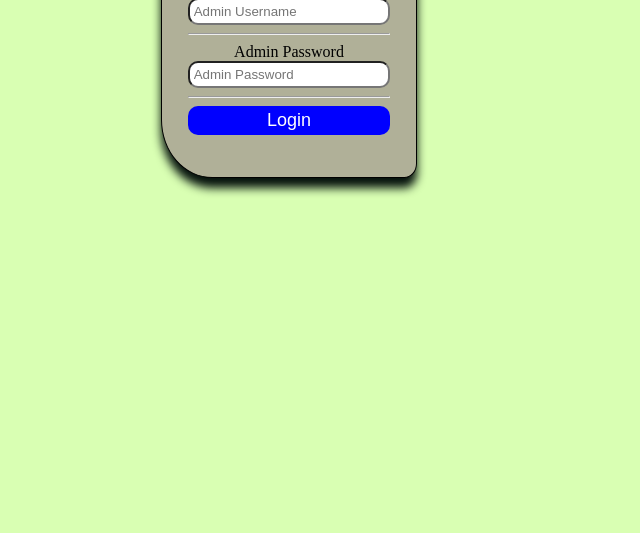
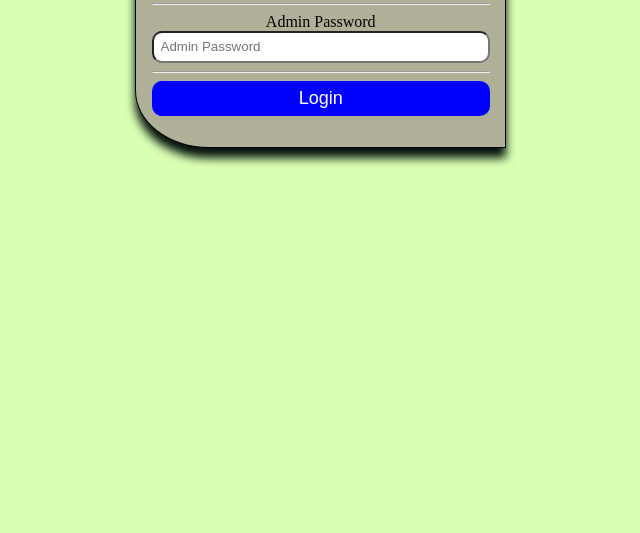
Before and after one commit to moossaer/admin_dashboard, a plain HTML site: page admin_login.html in a window 1280 px wide. Shown: the part 267-800 px from the top of the page, without its empty margins (351-991 px from the left). Drawn offline with Linux system fonts and the light colour scheme.

Commit message:
Add files via upload

```diff
--- a/admin_login.css
+++ b/admin_login.css
@@ -1,13 +1,14 @@
 body {
-    margin: 12% 40%;
+    margin: 10% 38%;
     text-align: center;
     background: #d9ffb3;
 }
 #main-container {
     border: 1px solid black;
-    padding: 10%;
+    padding: 5%;
+    width: 110%;
     background: #b0b098;
-    border-radius: 5% 20%;
+    border-radius: 0% 20%;
     box-shadow: 0px 10px 10px 0 rgba(6, 19, 13);
 }
 input, button {
--- a/apply.css
+++ b/apply.css
@@ -1,12 +1,13 @@
 body {
-    margin: 7% 40%;
+    margin: 7% 38%;
     text-align: center;
     background: #d9ffb3;
 
 }
 #main-container {
     border: 1px solid black;
-    padding: 10%;
+    padding: 5%;
+    width: 110%;
     background: #b0b098;
     border-radius: 0% 20%;
     box-shadow: 0px 10px 10px 0 rgba(6, 19, 13);
--- a/my_school_website.css
+++ b/my_school_website.css
@@ -1,13 +1,17 @@
 body {
     background-image: url(background.png);
+    margin-top: 0%;
+    margin-bottom: 0%;
+    margin-right: 0%;
+    margin-left: 10%;
 }
 .main-container {
     border: 1px solid rgba(194, 194, 214);
     width: 90%;
-    margin-top: 0%;
+    /* margin-top: 0%;
     margin-bottom: 0%;
-    margin-right: 0%;
-    margin-left: 5%;
+    /* margin-right: 0%;
+    margin-left: 5%; */
     background: #d9ffb3;
     box-shadow: 0 10px 10px 0 rgba(51, 77, 77);
 }
@@ -112,7 +116,7 @@ button {
 }
 #teachers {
     position: relative;
-    margin-top: -17%;
+    margin-top: -18%;
     float: right;
     background: #b0b098;
 }
--- a/staff_login.css
+++ b/staff_login.css
@@ -1,13 +1,14 @@
 body {
-    margin: 12% 40%;
+    margin: 10% 38%;
     text-align: center;
     background: #d9ffb3;
 }
 #main-container {
     border: 1px solid black;
-    padding: 10%;
+    padding: 5%;
+    width: 110%;
     background: #b0b098;
-    border-radius: 5% 20%;
+    border-radius: 0% 20%;
     box-shadow: 0px 10px 10px 0 rgba(6, 19, 13);
 }
 input, button {
--- a/student_login.css
+++ b/student_login.css
@@ -1,13 +1,14 @@
 body {
-    margin: 12% 40%;
+    margin: 10% 38%;
     text-align: center;
     background: #d9ffb3;
 }
 #main-container {
     border: 1px solid black;
-    padding: 10%;
+    padding: 5%;
+    width: 110%;
     background: #b0b098;
-    border-radius: 5% 20%;
+    border-radius: 0% 20%;
     box-shadow: 0px 10px 10px 0 rgba(6, 19, 13);
 }
 input, button {
```
